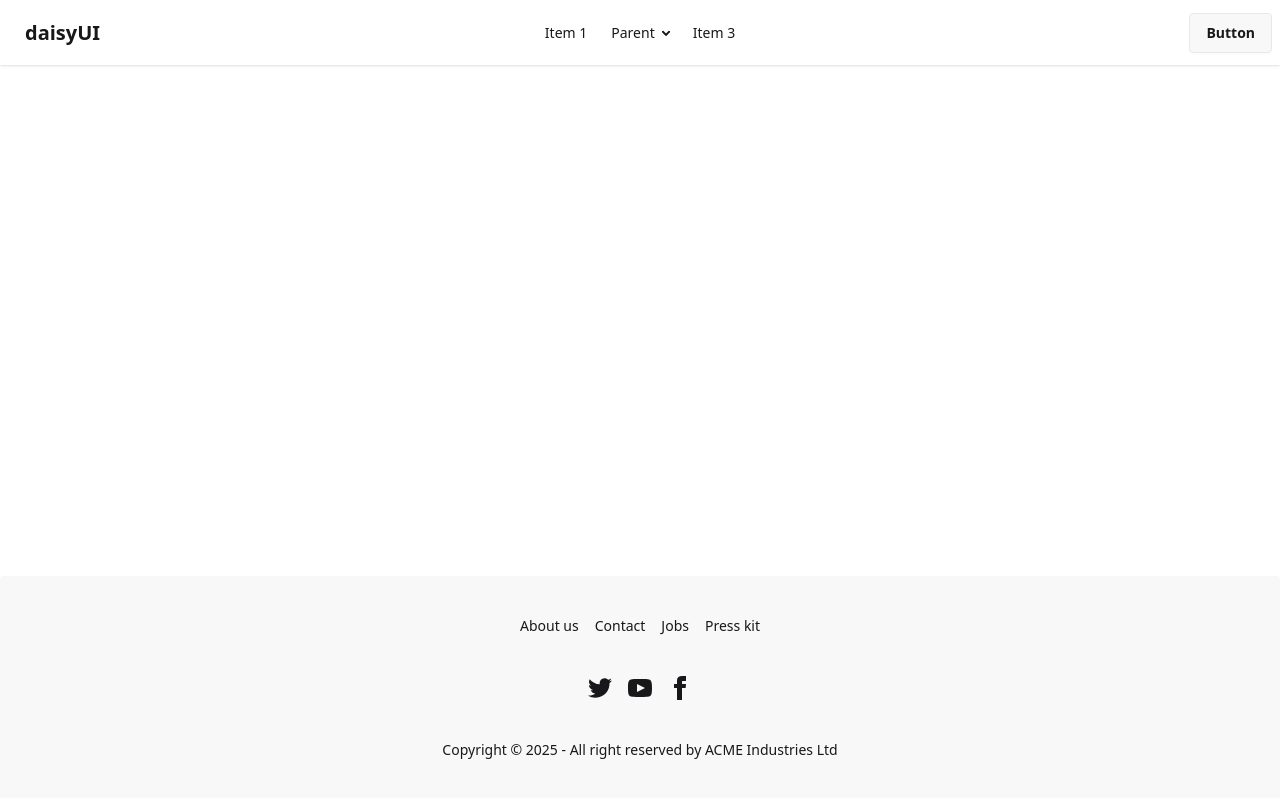
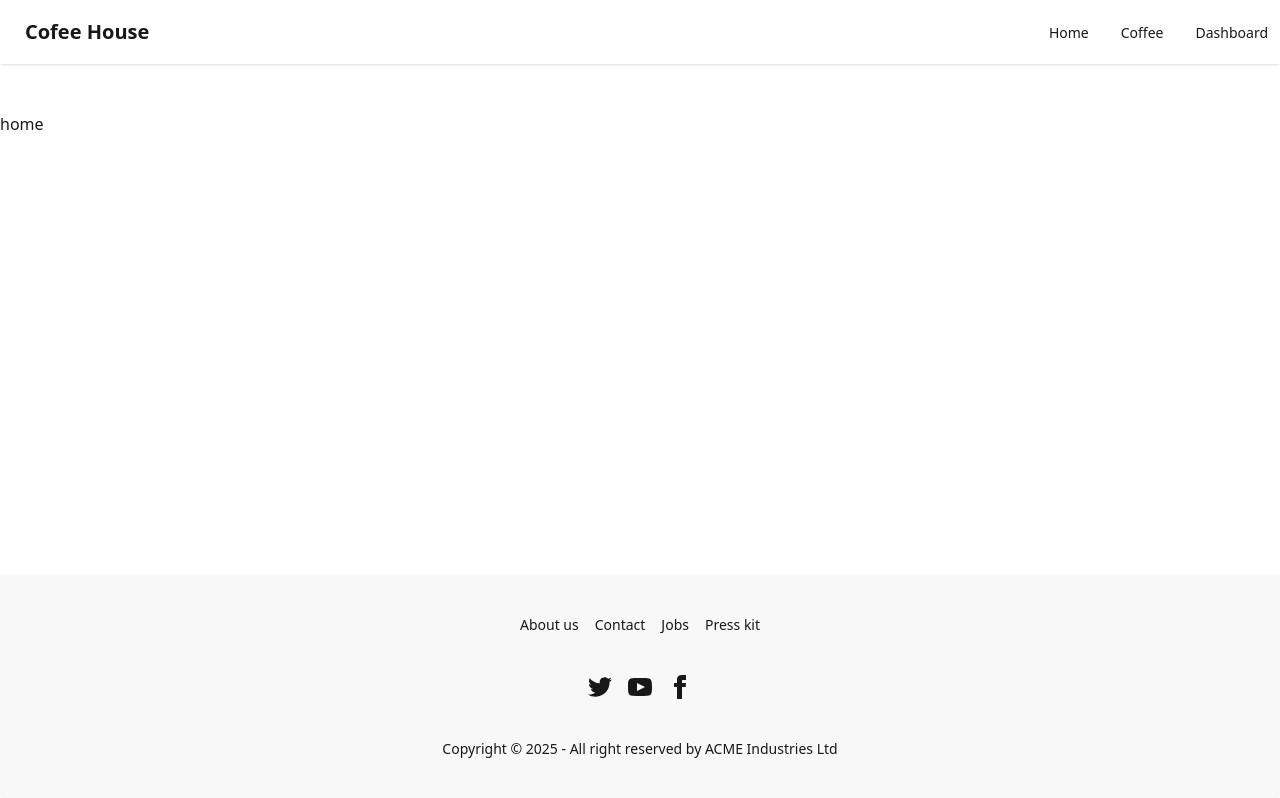
Before and after one commit to imrulhassanemon/Coffee-Shop, a React (Vite) app: page / in a window 1280 px wide. Built offline with nearby package versions, Linux system fonts and the light colour scheme.

Commit message:
added dynamic routes

```diff
--- a/src/components/Navbar.jsx
+++ b/src/components/Navbar.jsx
@@ -1,4 +1,5 @@
 import React from "react";
+import { Link } from "react-router-dom";
 
 const Navbar = () => {
   return (
@@ -26,52 +27,21 @@ const Navbar = () => {
             tabIndex={0}
             className="menu menu-sm dropdown-content bg-base-100 rounded-box z-1 mt-3 w-52 p-2 shadow"
           >
-            <li>
-              <a>Item 1</a>
-            </li>
-            <li>
-              <a>Parent</a>
-              <ul className="p-2">
-                <li>
-                  <a>Submenu 1</a>
-                </li>
-                <li>
-                  <a>Submenu 2</a>
-                </li>
-              </ul>
-            </li>
-            <li>
-              <a>Item 3</a>
-            </li>
+            <Link to={"/"}>Home</Link>
+            <Link to={"/coffees"}>Coffee</Link>
+            <Link to={"/dashboard"}>Home</Link>
           </ul>
         </div>
-        <a className="btn btn-ghost text-xl">daisyUI</a>
+        <Link to={"/"} className="btn btn-ghost text-xl">
+          Cofee House
+        </Link>
       </div>
-      <div className="navbar-center hidden lg:flex">
-        <ul className="menu menu-horizontal px-1">
-          <li>
-            <a>Item 1</a>
-          </li>
-          <li>
-            <details>
-              <summary>Parent</summary>
-              <ul className="p-2">
-                <li>
-                  <a>Submenu 1</a>
-                </li>
-                <li>
-                  <a>Submenu 2</a>
-                </li>
-              </ul>
-            </details>
-          </li>
-          <li>
-            <a>Item 3</a>
-          </li>
+      <div className="navbar-end hidden lg:flex">
+        <ul className="menu menu-horizontal px-1 gap-8">
+          <Link to={"/"}>Home</Link>
+          <Link to={"/coffees"}>Coffee</Link>
+          <Link to={"/dashboard"}>Dashboard</Link>
         </ul>
-      </div>
-      <div className="navbar-end">
-        <a className="btn">Button</a>
       </div>
     </div>
   );
```
Also changed, not shown: src/routes/Routes.jsx (+18 -1 lines).
